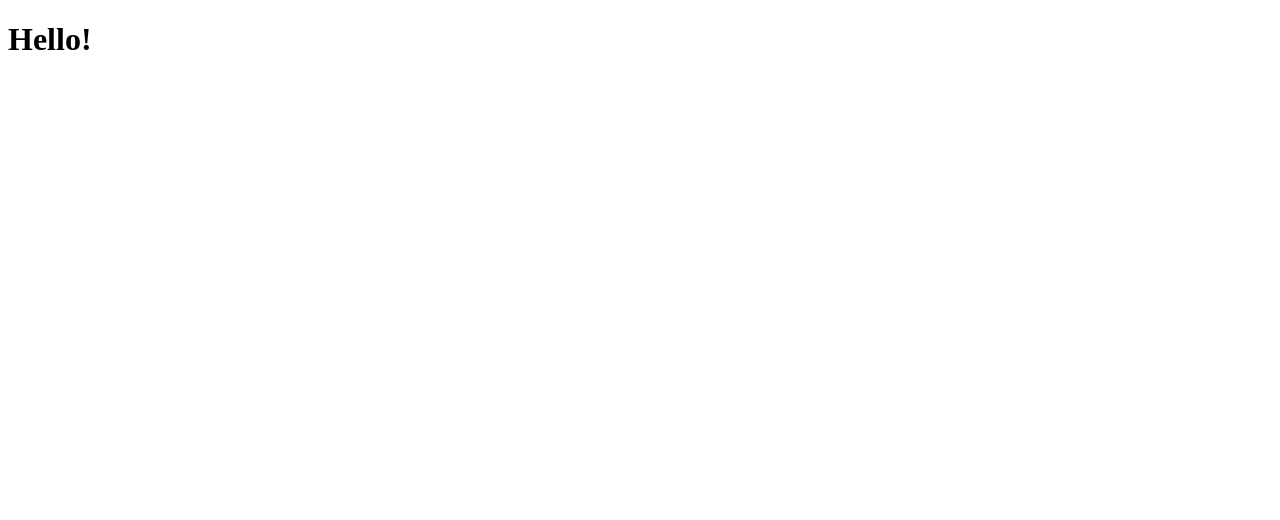
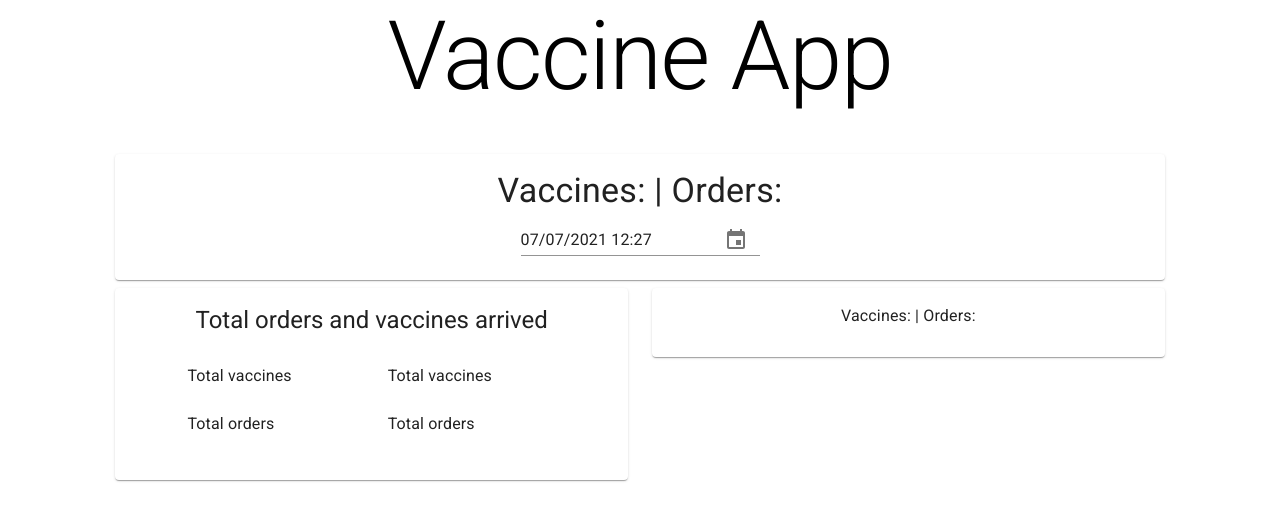
Before and after one commit to Muugmaster/solita-vaccine-2021, a React (Create React App) app in the folder web/: page / in a window 1280 px wide. Shown: the top 520 px of the page. Built offline with nearby package versions, Linux system fonts and the light colour scheme; no server answers.

Commit message:
Start creating layout

```diff
--- a/web/package.json
+++ b/web/package.json
@@ -3,9 +3,14 @@
   "version": "0.1.0",
   "private": true,
   "dependencies": {
+    "@date-io/date-fns": "1.x",
+    "@material-ui/core": "^4.12.0",
+    "@material-ui/pickers": "^3.3.10",
     "@testing-library/jest-dom": "^5.11.4",
     "@testing-library/react": "^11.1.0",
     "@testing-library/user-event": "^12.1.10",
+    "axios": "^0.21.1",
+    "date-fns": "^2.22.1",
     "react": "^17.0.2",
     "react-dom": "^17.0.2",
     "react-scripts": "4.0.3",
--- a/web/public/index.html
+++ b/web/public/index.html
@@ -11,6 +11,10 @@
     />
     <link rel="apple-touch-icon" href="%PUBLIC_URL%/logo192.png" />
     <link rel="manifest" href="%PUBLIC_URL%/manifest.json" />
+    <link
+      rel="stylesheet"
+      href="https://fonts.googleapis.com/css?family=Roboto:300,400,500,700&display=swap"
+    />
     <title>Solita Vaccine App</title>
   </head>
   <body>
--- a/web/src/App.js
+++ b/web/src/App.js
@@ -1,7 +1,136 @@
+import React, { useState, useEffect } from 'react'
+import ordersService from './services/orders'
+
+// material ui
+import Grid from '@material-ui/core/Grid'
+import Card from '@material-ui/core/Card'
+import CardContent from '@material-ui/core/CardContent'
+import Typography from '@material-ui/core/Typography'
+import Box from '@material-ui/core/Box'
+import List from '@material-ui/core/List'
+import ListItem from '@material-ui/core/ListItem'
+import ListItemSecondaryAction from '@material-ui/core/ListItemSecondaryAction'
+import ListItemText from '@material-ui/core/ListItemText'
+
+import { KeyboardDateTimePicker } from '@material-ui/pickers'
+
 function App() {
+  const [orders, setOrders] = useState(null)
+  const [vaccines, setVaccines] = useState(null)
+  const [selectedDate, setSelectedDate] = useState(new Date())
+
+  const getAllOrdersAndVaccines = async (date) => {
+    const { orders } = await ordersService.getArrivedBeforeDate(date)
+
+    let sumOfVaccines = 0
+    orders.map((item) => {
+      return (sumOfVaccines += item.injections)
+    })
+    setVaccines(sumOfVaccines)
+    setOrders(orders.length)
+  }
+
+  const handleChange = (date) => {
+    getAllOrdersAndVaccines(date)
+    setSelectedDate(date)
+  }
+
+  useEffect(() => {
+    getAllOrdersAndVaccines(new Date())
+  }, [])
+
   return (
     <div>
-      <h1>Hello!</h1>
+      <Grid container justifyContent="center" spacing={2}>
+        <Typography variant="h1" component="h2" gutterBottom>
+          Vaccine App
+        </Typography>
+        <Grid item md={10} xs={12}>
+          <Box textAlign="center">
+            <Card>
+              <CardContent>
+                <Typography variant="h4" component="h4" gutterBottom>
+                  Vaccines: {vaccines} | Orders: {orders}
+                  {console.log(selectedDate)}
+                </Typography>
+                <KeyboardDateTimePicker
+                  autoOk
+                  ampm={false}
+                  showTodayButton
+                  disableToolbar
+                  disableFuture
+                  format="dd/MM/yyyy HH:mm"
+                  value={selectedDate}
+                  onChange={handleChange}
+                />
+              </CardContent>
+            </Card>
+          </Box>
+        </Grid>
+      </Grid>
+      <Grid container justifyContent="center" spacing={2}>
+        <Grid item md={12}>
+          <Grid container justifyContent="center" spacing={3}>
+            <Grid item md={5}>
+              <Box textAlign="center">
+                <Card>
+                  <CardContent>
+                    <Typography variant="h5" component="h5" gutterBottom>
+                      Total orders and vaccines arrived
+                    </Typography>
+                    <Grid container justifyContent="center" spacing={0}>
+                      <Grid item md={5}>
+                        <List>
+                          <ListItem>
+                            <ListItemText
+                              primary="Total vaccines"
+                              secondary={vaccines}
+                            />
+                          </ListItem>
+                          <ListItem>
+                            <ListItemText
+                              primary="Total orders"
+                              secondary={orders}
+                            />
+                          </ListItem>
+                        </List>
+                      </Grid>
+                      <Grid item md={5}>
+                        <List>
+                          <ListItem>
+                            <ListItemText
+                              primary="Total vaccines"
+                              secondary={vaccines}
+                            />
+                          </ListItem>
+                          <ListItem>
+                            <ListItemText
+                              primary="Total orders"
+                              secondary={orders}
+                            />
+                          </ListItem>
+                        </List>
+                      </Grid>
+                    </Grid>
+                  </CardContent>
+                </Card>
+              </Box>
+            </Grid>
+            <Grid item md={5}>
+              <Box textAlign="center">
+                <Card>
+                  <CardContent>
+                    <Typography component="p" gutterBottom>
+                      Vaccines: {vaccines} | Orders: {orders}
+                      {console.log(selectedDate)}
+                    </Typography>
+                  </CardContent>
+                </Card>
+              </Box>
+            </Grid>
+          </Grid>
+        </Grid>
+      </Grid>
     </div>
   )
 }
--- /dev/null
+++ b/web/src/services/orders.js
@@ -0,0 +1,10 @@
+import axios from 'axios'
+
+const API_URL = 'http://localhost:4000/api/orders'
+
+const getArrivedBeforeDate = async (date) => {
+  const response = await axios.get(`${API_URL}?arrivedBefore=${date}`)
+  return response.data
+}
+
+export default { getArrivedBeforeDate }
```
Also changed, not shown: web/src/index.js (+5 -2 lines), 1 other file (tests, documents, lock files or other folders).
